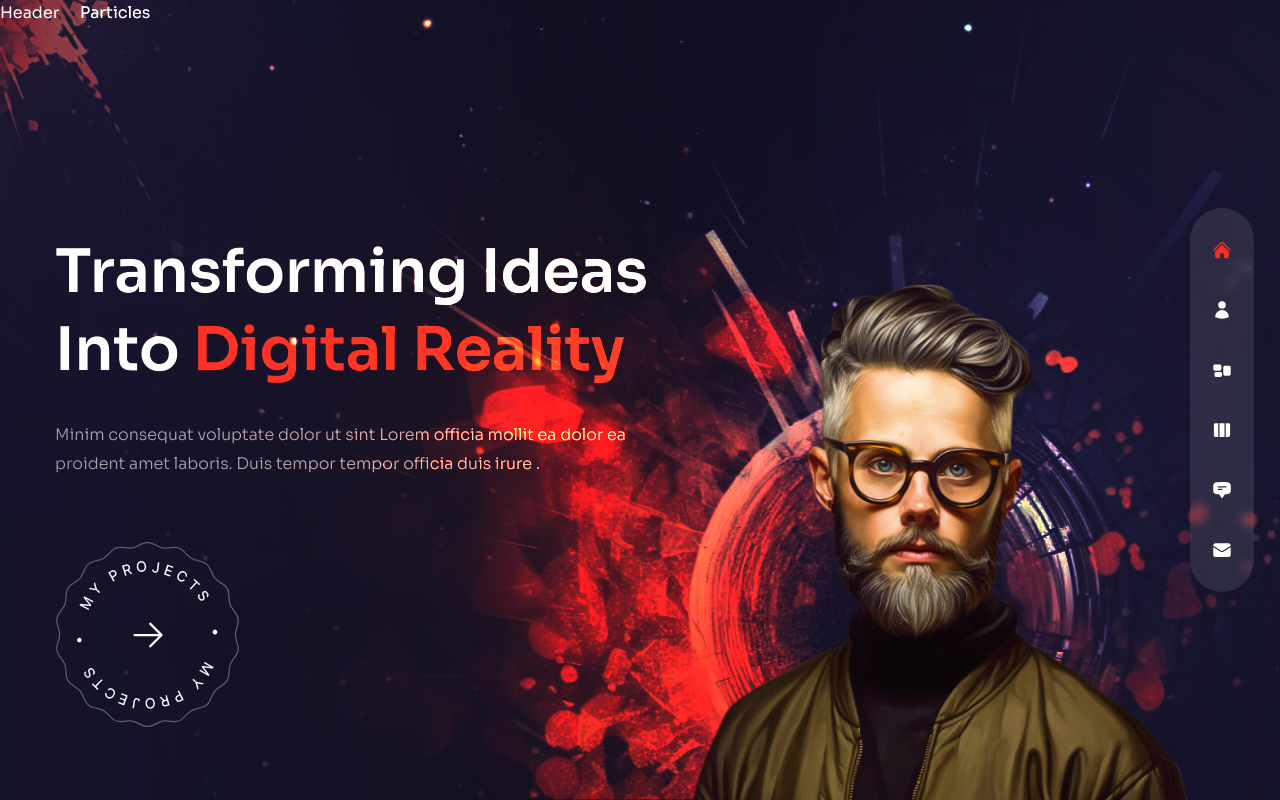
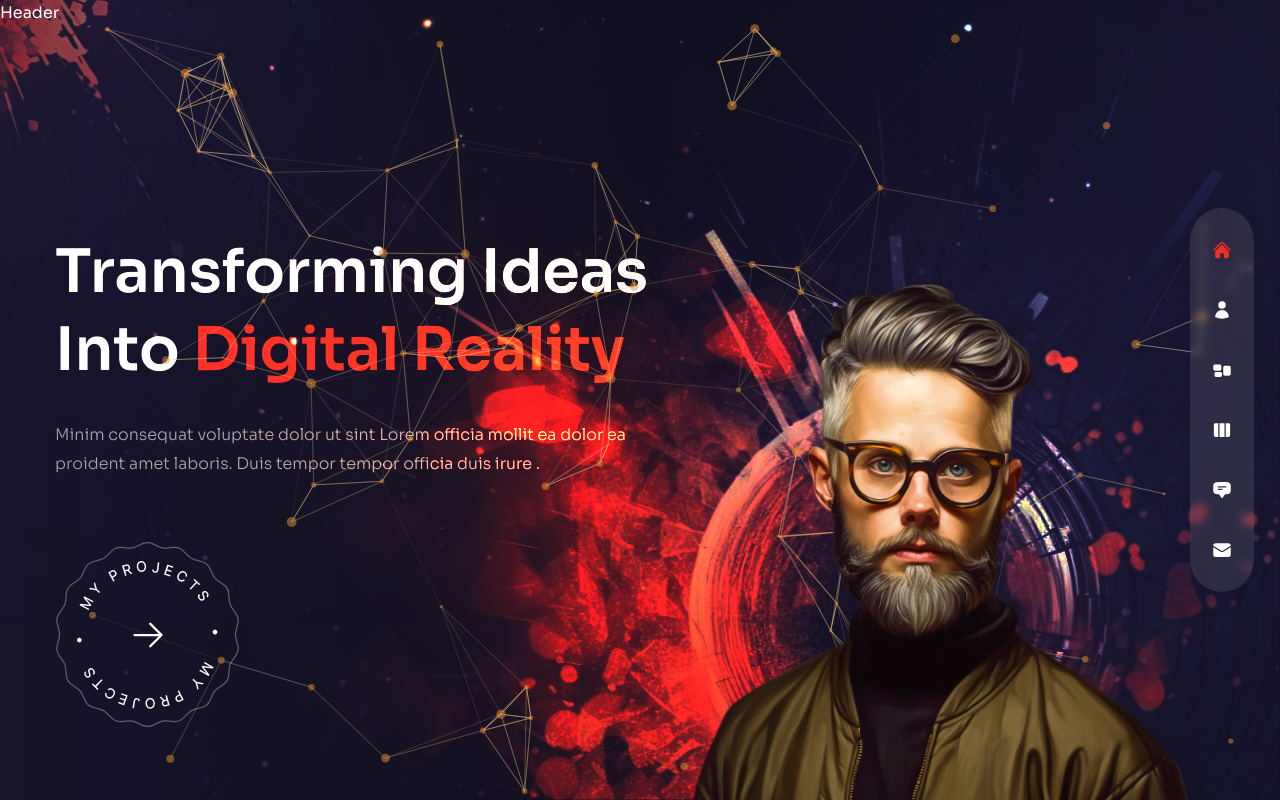
Before and after one commit to parteek2813/Portfolio-Nextjs, a Next.js app: page / in a window 1280 px wide. Built offline with nearby package versions, Linux system fonts and the light colour scheme.

Commit message:
home particles setup complete

```diff
--- a/components/ParticlesContainer.js
+++ b/components/ParticlesContainer.js
@@ -1,5 +1,97 @@
+import { Particles } from "react-tsparticles";
+import { loadFull } from "tsparticles";
+import React, { useCallback } from "react";
+
 const ParticlesContainer = () => {
-  <div>Particles Container</div>;
+  // init
+  const particlesInit = useCallback(async (engine) => {
+    await loadFull(engine);
+  }, []);
+
+  const particlesLoaded = useCallback(async () => {}, []);
+
+  return (
+    <Particles
+      className="w-full h-full absolute translate-z-0"
+      id="tsparticles"
+      init={particlesInit}
+      loaded={particlesLoaded}
+      options={{
+        fullScreen: { enable: false },
+        background: {
+          color: {
+            value: "",
+          },
+        },
+        fpsLimit: 120,
+        interactivity: {
+          events: {
+            onclick: {
+              enable: false,
+              mode: "push",
+            },
+            onHover: {
+              enable: true,
+              mode: "repulse",
+            },
+            resize: true,
+          },
+          modes: {
+            push: {
+              quantity: 90,
+            },
+            repulse: {
+              distance: 200,
+              duration: 0.4,
+            },
+          },
+        },
+
+        particles: {
+          color: {
+            value: "#e68e2e",
+          },
+          links: {
+            color: "#f5d393",
+            distance: 150,
+            enable: true,
+            opacity: 0.5,
+            width: 1,
+          },
+          collisions: {
+            enable: true,
+          },
+          move: {
+            directions: "none",
+            enable: true,
+            outModes: {
+              default: "bounce",
+            },
+            random: false,
+            speed: 1,
+            straight: false,
+          },
+          number: {
+            density: {
+              enable: true,
+              area: 800,
+            },
+            value: 80,
+          },
+          opacity: {
+            value: 0.5,
+          },
+          shape: {
+            type: "circle",
+          },
+          size: {
+            value: { min: 1, max: 5 },
+          },
+        },
+        detectRetina: true,
+      }}
+    />
+  );
 };
 
 export default ParticlesContainer;
--- a/pages/index.js
+++ b/pages/index.js
@@ -68,11 +68,18 @@
         <div className="bg-none xl:bg-explosion xl:bg-cover xl:bg-right xl:bg-no-repeat w-full h-full absolute mix-blend-color-dodge translate-z-0"></div>
         <div>
           {/* particles */}
-          <div>Particles</div>
+          <ParticlesContainer />
           {/* avatar image */}
-          <div className="w-full h-full max-w-[587px] max-h-[528px] absolute -bottom-32  lg:bottom-0 lg:right-[5%]">
+          <motion.div
+            variants={fadeIn("up", 0.5)}
+            initial="hidden"
+            animate="show"
+            exit="hidden"
+            transition={{ duration: 1, ease: "easeInOut" }}
+            className="w-full h-full max-w-[587px] max-h-[528px] absolute -bottom-32  lg:bottom-0 lg:right-[5%]"
+          >
             <Avatar />
-          </div>
+          </motion.div>
         </div>
       </div>
     </div>
```
